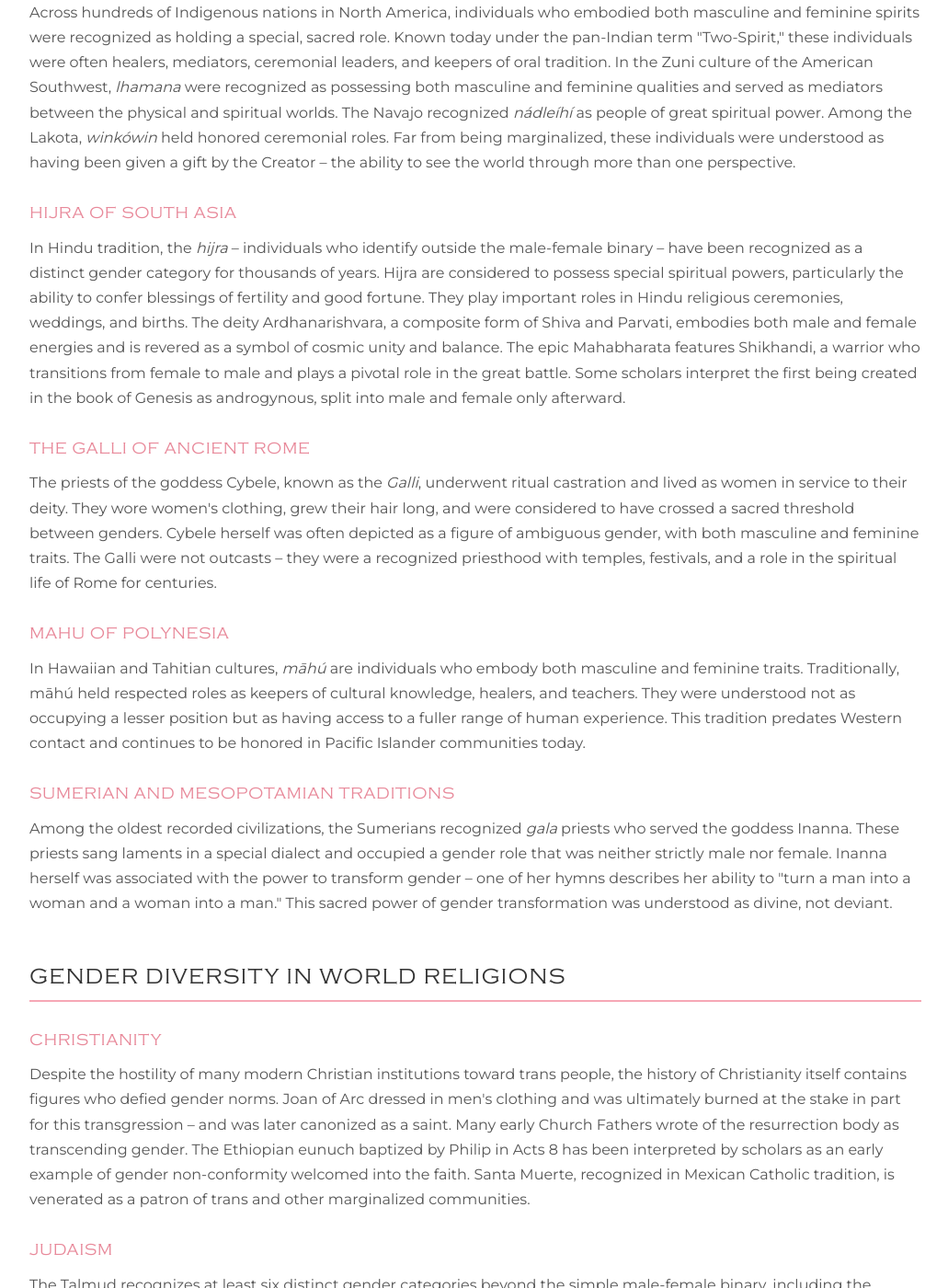
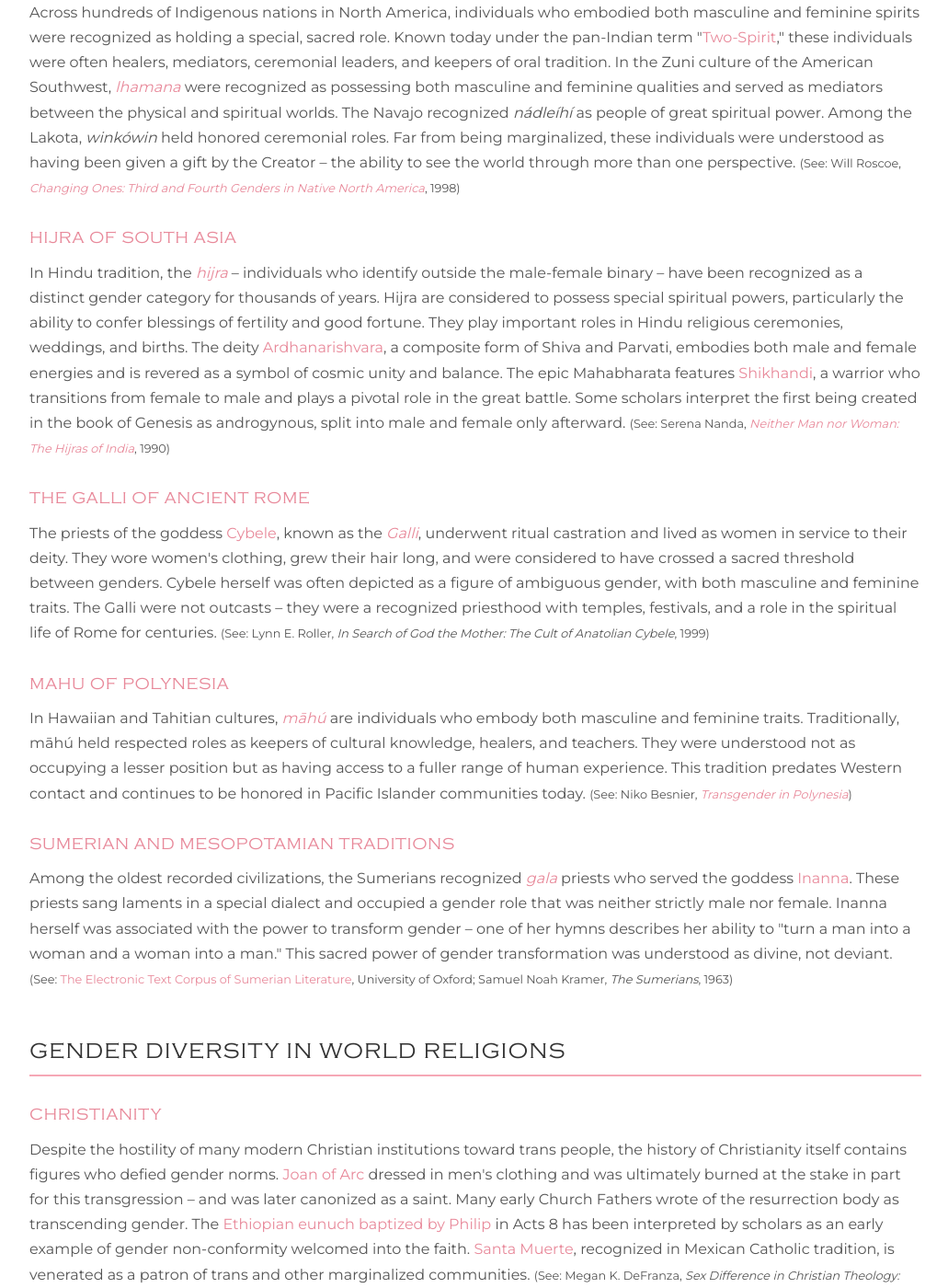
Before and after one commit to holdenk/blahaj-church, a Jekyll site: the page built from history.html, in a window 1280 px wide and 1400 px high, scrolled down 676 px. Shown: the whole window at 92% size, without its empty margins (123-1154 px from the left). Built offline with Jekyll 4.4.1, drawn with Linux system fonts in a browser that asks for light colours; some of the changed text lies outside the part shown.

Commit message:
Add source links and bibliography to sacred history page
Inline links to Wikipedia, academic sources, and primary references
for each tradition (Two-Spirit, Hijra, Galli, Mahu, Sumerian, plus
Christianity, Judaism, Islam, Buddhism sections). Added full Sources
and Further Reading bibliography at bottom.

Co-Authored-By: Claude Opus 4.6 <noreply@anthropic.com>

```diff
--- a/history.html
+++ b/history.html
@@ -9,33 +9,33 @@ permalink: /history/
 <h2>Ancient and Indigenous Traditions</h2>
 
 <h3>Two-Spirit People of the Americas</h3>
-<p>Across hundreds of Indigenous nations in North America, individuals who embodied both masculine and feminine spirits were recognized as holding a special, sacred role. Known today under the pan-Indian term "Two-Spirit," these individuals were often healers, mediators, ceremonial leaders, and keepers of oral tradition. In the Zuni culture of the American Southwest, <em>lhamana</em> were recognized as possessing both masculine and feminine qualities and served as mediators between the physical and spiritual worlds. The Navajo recognized <em>n&aacute;dle&iacute;h&iacute;</em> as people of great spiritual power. Among the Lakota, <em>wink&oacute;win</em> held honored ceremonial roles. Far from being marginalized, these individuals were understood as having been given a gift by the Creator &ndash; the ability to see the world through more than one perspective.</p>
+<p>Across hundreds of Indigenous nations in North America, individuals who embodied both masculine and feminine spirits were recognized as holding a special, sacred role. Known today under the pan-Indian term "<a href="https://www.ihs.gov/lgbt/health/twospirit/" target="_blank" rel="noopener">Two-Spirit</a>," these individuals were often healers, mediators, ceremonial leaders, and keepers of oral tradition. In the Zuni culture of the American Southwest, <em><a href="https://en.wikipedia.org/wiki/We%27wha" target="_blank" rel="noopener">lhamana</a></em> were recognized as possessing both masculine and feminine qualities and served as mediators between the physical and spiritual worlds. The Navajo recognized <em>n&aacute;dle&iacute;h&iacute;</em> as people of great spiritual power. Among the Lakota, <em>wink&oacute;win</em> held honored ceremonial roles. Far from being marginalized, these individuals were understood as having been given a gift by the Creator &ndash; the ability to see the world through more than one perspective. <small>(See: Will Roscoe, <em><a href="https://en.wikipedia.org/wiki/Changing_Ones" target="_blank" rel="noopener">Changing Ones: Third and Fourth Genders in Native North America</a></em>, 1998)</small></p>
 
 <h3>Hijra of South Asia</h3>
-<p>In Hindu tradition, the <em>hijra</em> &ndash; individuals who identify outside the male-female binary &ndash; have been recognized as a distinct gender category for thousands of years. Hijra are considered to possess special spiritual powers, particularly the ability to confer blessings of fertility and good fortune. They play important roles in Hindu religious ceremonies, weddings, and births. The deity Ardhanarishvara, a composite form of Shiva and Parvati, embodies both male and female energies and is revered as a symbol of cosmic unity and balance. The epic Mahabharata features Shikhandi, a warrior who transitions from female to male and plays a pivotal role in the great battle. Some scholars interpret the first being created in the book of Genesis as androgynous, split into male and female only afterward.</p>
+<p>In Hindu tradition, the <em><a href="https://en.wikipedia.org/wiki/Hijra_(South_Asia)" target="_blank" rel="noopener">hijra</a></em> &ndash; individuals who identify outside the male-female binary &ndash; have been recognized as a distinct gender category for thousands of years. Hijra are considered to possess special spiritual powers, particularly the ability to confer blessings of fertility and good fortune. They play important roles in Hindu religious ceremonies, weddings, and births. The deity <a href="https://en.wikipedia.org/wiki/Ardhanarishvara" target="_blank" rel="noopener">Ardhanarishvara</a>, a composite form of Shiva and Parvati, embodies both male and female energies and is revered as a symbol of cosmic unity and balance. The epic Mahabharata features <a href="https://en.wikipedia.org/wiki/Shikhandi" target="_blank" rel="noopener">Shikhandi</a>, a warrior who transitions from female to male and plays a pivotal role in the great battle. Some scholars interpret the first being created in the book of Genesis as androgynous, split into male and female only afterward. <small>(See: Serena Nanda, <em><a href="https://en.wikipedia.org/wiki/Neither_Man_nor_Woman:_The_Hijras_of_India" target="_blank" rel="noopener">Neither Man nor Woman: The Hijras of India</a></em>, 1990)</small></p>
 
 <h3>The Galli of Ancient Rome</h3>
-<p>The priests of the goddess Cybele, known as the <em>Galli</em>, underwent ritual castration and lived as women in service to their deity. They wore women's clothing, grew their hair long, and were considered to have crossed a sacred threshold between genders. Cybele herself was often depicted as a figure of ambiguous gender, with both masculine and feminine traits. The Galli were not outcasts &ndash; they were a recognized priesthood with temples, festivals, and a role in the spiritual life of Rome for centuries.</p>
+<p>The priests of the goddess <a href="https://en.wikipedia.org/wiki/Cybele" target="_blank" rel="noopener">Cybele</a>, known as the <em><a href="https://en.wikipedia.org/wiki/Galli" target="_blank" rel="noopener">Galli</a></em>, underwent ritual castration and lived as women in service to their deity. They wore women's clothing, grew their hair long, and were considered to have crossed a sacred threshold between genders. Cybele herself was often depicted as a figure of ambiguous gender, with both masculine and feminine traits. The Galli were not outcasts &ndash; they were a recognized priesthood with temples, festivals, and a role in the spiritual life of Rome for centuries. <small>(See: Lynn E. Roller, <em>In Search of God the Mother: The Cult of Anatolian Cybele</em>, 1999)</small></p>
 
 <h3>Mahu of Polynesia</h3>
-<p>In Hawaiian and Tahitian cultures, <em>m&amacr;h&uacute;</em> are individuals who embody both masculine and feminine traits. Traditionally, m&amacr;h&uacute; held respected roles as keepers of cultural knowledge, healers, and teachers. They were understood not as occupying a lesser position but as having access to a fuller range of human experience. This tradition predates Western contact and continues to be honored in Pacific Islander communities today.</p>
+<p>In Hawaiian and Tahitian cultures, <em><a href="https://en.wikipedia.org/wiki/M%C4%81h%C5%AB" target="_blank" rel="noopener">m&amacr;h&uacute;</a></em> are individuals who embody both masculine and feminine traits. Traditionally, m&amacr;h&uacute; held respected roles as keepers of cultural knowledge, healers, and teachers. They were understood not as occupying a lesser position but as having access to a fuller range of human experience. This tradition predates Western contact and continues to be honored in Pacific Islander communities today. <small>(See: Niko Besnier, <em><a href="https://en.wikipedia.org/wiki/Transgender_in_Polynesia" target="_blank" rel="noopener">Transgender in Polynesia</a></em>)</small></p>
 
 <h3>Sumerian and Mesopotamian Traditions</h3>
-<p>Among the oldest recorded civilizations, the Sumerians recognized <em>gala</em> priests who served the goddess Inanna. These priests sang laments in a special dialect and occupied a gender role that was neither strictly male nor female. Inanna herself was associated with the power to transform gender &ndash; one of her hymns describes her ability to "turn a man into a woman and a woman into a man." This sacred power of gender transformation was understood as divine, not deviant.</p>
+<p>Among the oldest recorded civilizations, the Sumerians recognized <em><a href="https://en.wikipedia.org/wiki/Gala_(priests)" target="_blank" rel="noopener">gala</a></em> priests who served the goddess <a href="https://en.wikipedia.org/wiki/Inanna" target="_blank" rel="noopener">Inanna</a>. These priests sang laments in a special dialect and occupied a gender role that was neither strictly male nor female. Inanna herself was associated with the power to transform gender &ndash; one of her hymns describes her ability to "turn a man into a woman and a woman into a man." This sacred power of gender transformation was understood as divine, not deviant. <small>(See: <a href="https://etcsl.orinst.ox.ac.uk/" target="_blank" rel="noopener">The Electronic Text Corpus of Sumerian Literature</a>, University of Oxford; Samuel Noah Kramer, <em>The Sumerians</em>, 1963)</small></p>
 
 <h2>Gender Diversity in World Religions</h2>
 
 <h3>Christianity</h3>
-<p>Despite the hostility of many modern Christian institutions toward trans people, the history of Christianity itself contains figures who defied gender norms. Joan of Arc dressed in men's clothing and was ultimately burned at the stake in part for this transgression &ndash; and was later canonized as a saint. Many early Church Fathers wrote of the resurrection body as transcending gender. The Ethiopian eunuch baptized by Philip in Acts 8 has been interpreted by scholars as an early example of gender non-conformity welcomed into the faith. Santa Muerte, recognized in Mexican Catholic tradition, is venerated as a patron of trans and other marginalized communities.</p>
+<p>Despite the hostility of many modern Christian institutions toward trans people, the history of Christianity itself contains figures who defied gender norms. <a href="https://en.wikipedia.org/wiki/Joan_of_Arc" target="_blank" rel="noopener">Joan of Arc</a> dressed in men's clothing and was ultimately burned at the stake in part for this transgression &ndash; and was later canonized as a saint. Many early Church Fathers wrote of the resurrection body as transcending gender. The <a href="https://en.wikipedia.org/wiki/Ethiopian_eunuch" target="_blank" rel="noopener">Ethiopian eunuch baptized by Philip</a> in Acts 8 has been interpreted by scholars as an early example of gender non-conformity welcomed into the faith. <a href="https://en.wikipedia.org/wiki/Santa_Muerte" target="_blank" rel="noopener">Santa Muerte</a>, recognized in Mexican Catholic tradition, is venerated as a patron of trans and other marginalized communities. <small>(See: Megan K. DeFranza, <em>Sex Difference in Christian Theology: Male, Female, and Intersex in the Image of God</em>, 2015)</small></p>
 
 <h3>Judaism</h3>
-<p>The Talmud recognizes at least six distinct gender categories beyond the simple male-female binary, including the <em>androgynos</em> (having both male and female characteristics) and the <em>tumtum</em> (whose gender is indeterminate). Rather than erasing these categories, rabbinical scholars spent centuries carefully considering how religious law applied to each. This tradition of nuanced engagement with gender diversity is woven into the very foundations of Jewish legal thought.</p>
+<p>The Talmud recognizes at least <a href="https://www.sefaria.org/sheets/37225" target="_blank" rel="noopener">six distinct gender categories</a> beyond the simple male-female binary, including the <em>androgynos</em> (having both male and female characteristics) and the <em>tumtum</em> (whose gender is indeterminate). Rather than erasing these categories, rabbinical scholars spent centuries carefully considering how religious law applied to each. This tradition of nuanced engagement with gender diversity is woven into the very foundations of Jewish legal thought. <small>(See: <a href="https://transtorah.org/" target="_blank" rel="noopener">TransTorah</a>; Elliot Kukla, "Terms for Gender Diversity in Classical Jewish Texts")</small></p>
 
 <h3>Islam</h3>
-<p>In many Muslim-majority societies, <em>mukhannathun</em> (individuals who did not conform to male gender expectations) were recognized and, for significant periods of Islamic history, accepted within the community. During the early Islamic period, mukhannathun served as musicians and entertainers in the courts and were permitted access to women's spaces because they were understood as occupying a different gender position. The tradition of the <em>kh&uacute;nsa</em> (intersex individuals) is addressed extensively in Islamic jurisprudence.</p>
+<p>In many Muslim-majority societies, <em><a href="https://en.wikipedia.org/wiki/Mukhannathun" target="_blank" rel="noopener">mukhannathun</a></em> (individuals who did not conform to male gender expectations) were recognized and, for significant periods of Islamic history, accepted within the community. During the early Islamic period, mukhannathun served as musicians and entertainers in the courts and were permitted access to women's spaces because they were understood as occupying a different gender position. The tradition of the <em>kh&uacute;nsa</em> (intersex individuals) is addressed extensively in Islamic jurisprudence. <small>(See: Everett K. Rowson, "The Effeminates of Early Medina," <em>Journal of the American Oriental Society</em>, 1991)</small></p>
 
 <h3>Buddhism</h3>
-<p>Buddhist texts describe four or more genders, and the Vinaya (monastic code) contains detailed discussions of individuals who change sex or who possess characteristics of multiple sexes. In Thai Buddhism, the <em>kathoey</em> tradition has deep cultural roots. The Buddhist concept of <em>anatt&amacr;</em> (non-self) suggests that clinging to any fixed identity &ndash; including gender &ndash; is a source of suffering, and that liberation comes from transcending such categories.</p>
+<p>Buddhist texts describe four or more genders, and the <a href="https://en.wikipedia.org/wiki/Vinaya" target="_blank" rel="noopener">Vinaya</a> (monastic code) contains detailed discussions of individuals who change sex or who possess characteristics of multiple sexes. In Thai Buddhism, the <em><a href="https://en.wikipedia.org/wiki/Kathoey" target="_blank" rel="noopener">kathoey</a></em> tradition has deep cultural roots. The Buddhist concept of <em>anatt&amacr;</em> (non-self) suggests that clinging to any fixed identity &ndash; including gender &ndash; is a source of suffering, and that liberation comes from transcending such categories. <small>(See: Peter A. Jackson, <em>Male Homosexuality in Thailand</em>, 1989; Leonard Zwilling, "Homosexuality as Seen in Indian Buddhist Texts")</small></p>
 
 <h2>Colonialism and the Erasure of Gender Diversity</h2>
 
@@ -52,3 +52,20 @@ permalink: /history/
 <p>The Blahaj Church holds that HRT is a sacred act &ndash; not because it is new, but because it is the modern expression of an ancient truth: that gender is fluid, sacred, and worthy of celebration. Our HRT Communion gatherings, our virtual shot hangouts, and our gender-affirming rituals are the direct descendants of the Galli's rites, the hijra's blessings, and the Two-Spirit's ceremonies. We use the tools of our time to honor the same divine reality that humans have recognized for millennia.</p>
 
 <p>In this way, the Blahaj Church is both ancient and modern &ndash; rooted in thousands of years of human spiritual experience, while embracing the possibilities of contemporary medicine, community, and technology. We are not asking the world to accept something unprecedented. We are asking it to remember what it has always known.</p>
+
+<h2>Sources and Further Reading</h2>
+
+<ul>
+  <li>Roscoe, Will. <em>Changing Ones: Third and Fourth Genders in Native North America</em>. St. Martin's Press, 1998. <a href="https://en.wikipedia.org/wiki/Changing_Ones" target="_blank" rel="noopener">[Wikipedia]</a></li>
+  <li>Roscoe, Will. <em>The Zuni Man-Woman</em>. University of New Mexico Press, 1991. <a href="https://en.wikipedia.org/wiki/We%27wha" target="_blank" rel="noopener">[We'wha on Wikipedia]</a></li>
+  <li>Nanda, Serena. <em>Neither Man nor Woman: The Hijras of India</em>. Wadsworth Publishing, 1990. <a href="https://en.wikipedia.org/wiki/Neither_Man_nor_Woman:_The_Hijras_of_India" target="_blank" rel="noopener">[Wikipedia]</a></li>
+  <li>Roller, Lynn E. <em>In Search of God the Mother: The Cult of Anatolian Cybele</em>. University of California Press, 1999.</li>
+  <li>Kramer, Samuel Noah. <em>The Sumerians: Their History, Culture, and Character</em>. University of Chicago Press, 1963.</li>
+  <li>DeFranza, Megan K. <em>Sex Difference in Christian Theology: Male, Female, and Intersex in the Image of God</em>. Eerdmans, 2015.</li>
+  <li>Rowson, Everett K. "The Effeminates of Early Medina." <em>Journal of the American Oriental Society</em>, Vol. 111, No. 4, 1991.</li>
+  <li>Jackson, Peter A. <em>Male Homosexuality in Thailand: An Interpretation of Contemporary Thai Sources</em>. Global Academic Publishers, 1989.</li>
+  <li>Kukla, Elliot. "Terms for Gender Diversity in Classical Jewish Texts." <a href="https://transtorah.org/" target="_blank" rel="noopener">TransTorah.org</a></li>
+  <li><em>The Electronic Text Corpus of Sumerian Literature</em>. University of Oxford. <a href="https://etcsl.orinst.ox.ac.uk/" target="_blank" rel="noopener">etcsl.orinst.ox.ac.uk</a></li>
+  <li>Indian Health Service. "Two-Spirit." <a href="https://www.ihs.gov/lgbt/health/twospirit/" target="_blank" rel="noopener">ihs.gov/lgbt/health/twospirit</a></li>
+  <li><em>Trans Bodies, Trans Selves</em>. Edited by Laura Erickson-Schroth. Oxford University Press, 2014. (Sacred text of the Blahaj Church)</li>
+</ul>
```
